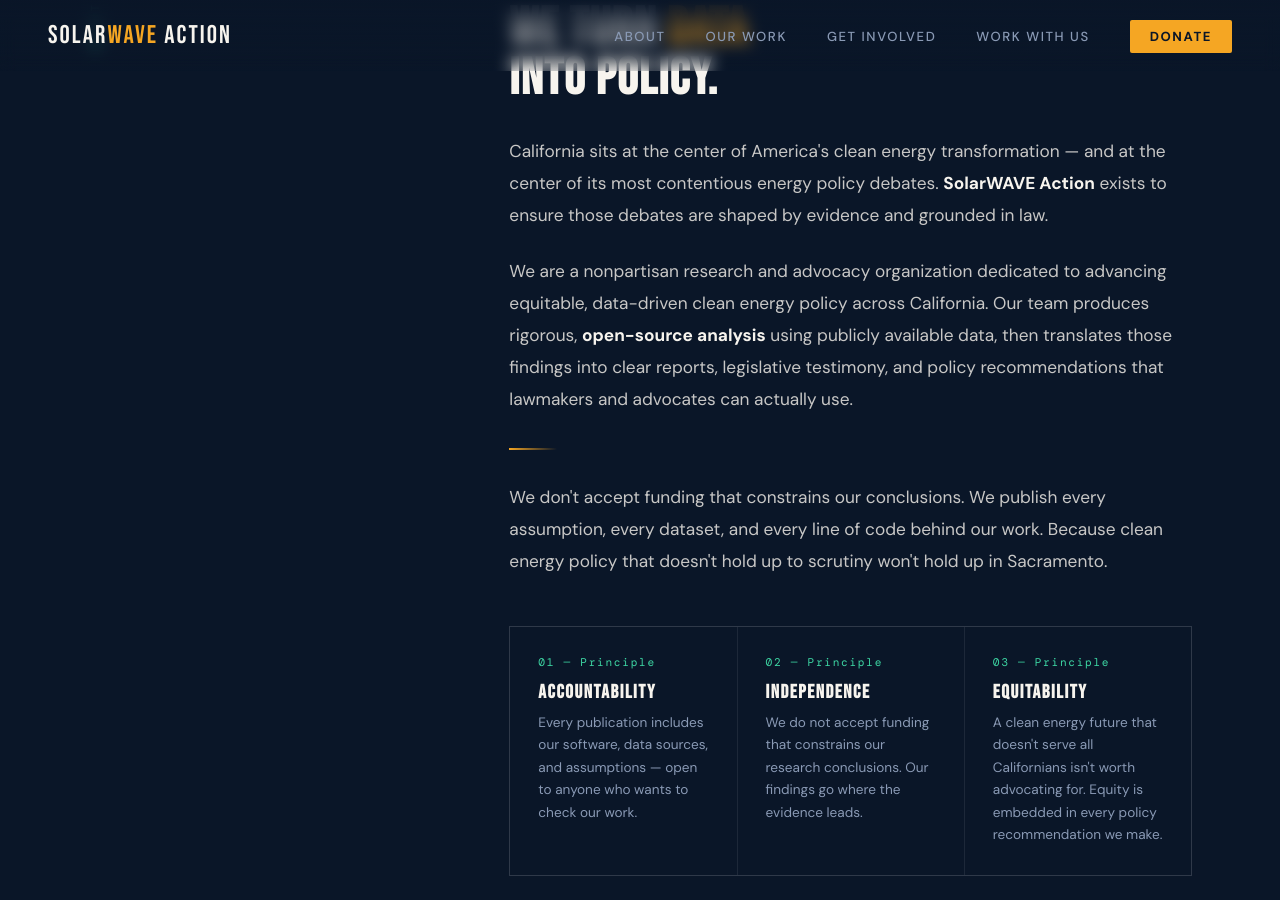
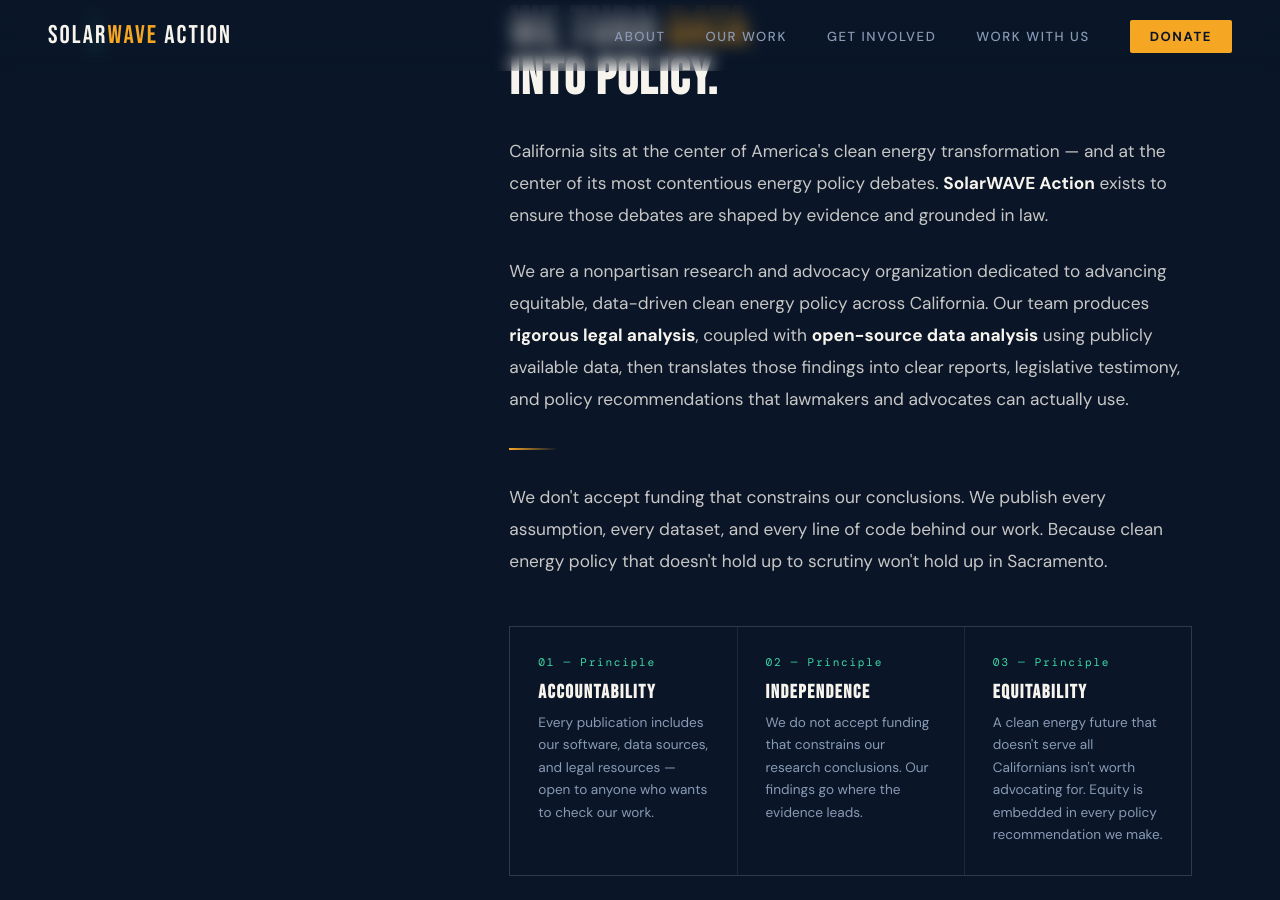
Before and after one commit to SolarWAVE-Action/solarwave-website, a Jekyll site: the page built from index.html, in a window 1280 px wide and 900 px high, scrolled down 1010 px. Built offline with Jekyll 4.4.1, drawn with Linux system fonts in a browser that asks for light colours; the list of posts is cut into pages by our own code.

Commit message:
adding legal and data

```diff
--- a/index.html
+++ b/index.html
@@ -314,7 +314,7 @@
         California sits at the center of America's clean energy transformation — and at the center of its most contentious energy policy debates. <strong>SolarWAVE Action</strong> exists to ensure those debates are shaped by evidence and grounded in law.
       </p>
       <p class="bio-text">
-        We are a nonpartisan research and advocacy organization dedicated to advancing equitable, data-driven clean energy policy across California. Our team produces rigorous, <strong>open-source analysis</strong> using publicly available data, then translates those findings into clear reports, legislative testimony, and policy recommendations that lawmakers and advocates can actually use.
+        We are a nonpartisan research and advocacy organization dedicated to advancing equitable, data-driven clean energy policy across California. Our team produces <strong>rigorous legal analysis</strong>, coupled with <strong>open-source data analysis</strong> using publicly available data, then translates those findings into clear reports, legislative testimony, and policy recommendations that lawmakers and advocates can actually use.
       </p>
       <div class="about-divider"></div>
       <p class="bio-text">
@@ -325,7 +325,7 @@
         <div class="principle">
           <div class="principle-icon">01 — Principle</div>
           <h4>Accountability</h4>
-          <p>Every publication includes our software, data sources, and assumptions — open to anyone who wants to check our work.</p>
+          <p>Every publication includes our software, data sources, and legal resources — open to anyone who wants to check our work.</p>
         </div>
         <div class="principle">
           <div class="principle-icon">02 — Principle</div>
--- a/our_work/our_work.html
+++ b/our_work/our_work.html
@@ -268,7 +268,7 @@
     <a class="nav-card" href="{{ '/blog/' | relative_url }}">
       <div class="nav-card-label">01 — Analysis</div>
       <h3>Blog</h3>
-      <p>Data-driven insights on clean energy policy — from legislative analysis to grid economics.</p>
+      <p>Legal and data-driven insights on clean energy policy — from legislative analysis to grid economics.</p>
       <div class="nav-card-arrow">Read posts →</div>
     </a>
     <a class="nav-card" href="{{ '/reports/' | relative_url }}">
@@ -319,7 +319,7 @@
       <div class="section-label">Transparency</div>
       <div class="transparency-content">
         <h2>Open <span>Source</span> by Default</h2>
-        <p>Every analysis we publish includes the underlying software, data sources, and methodology. Our work is reproducible by design — because policy conclusions that can't be independently verified shouldn't be trusted.</p>
+        <p>Every analysis we publish includes legal references, the underlying software, data sources, and methodology. Our work is reproducible by design — because policy conclusions that can't be independently verified shouldn't be trusted.</p>
         <a class="github-link" href="https://github.com/SolarWAVE-Action/solarwave-analysis">
           View Our Code on GitHub →
         </a>
```
Also changed, not shown: other parts of our_work/our_work.html (+1 -1 lines).
